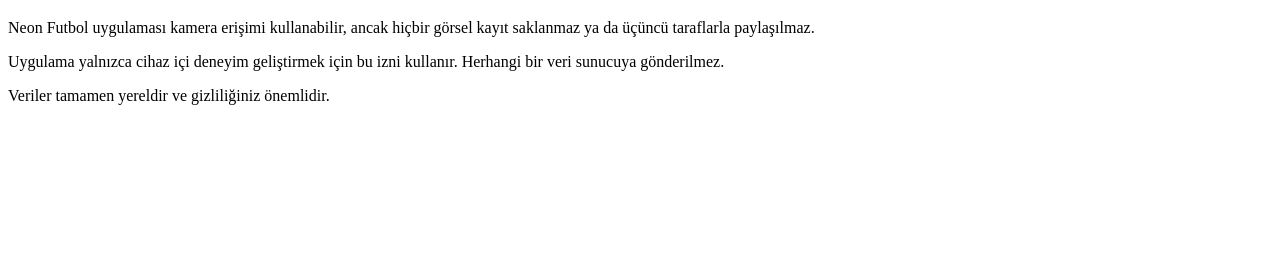
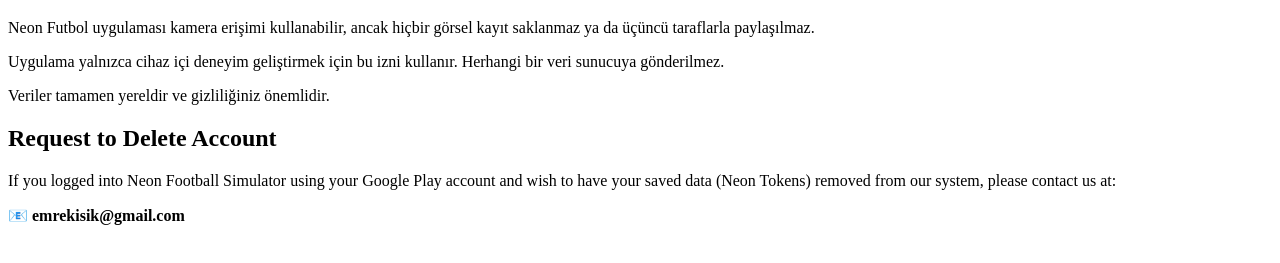
Before and after one commit to emrekisik/neonfutbol-privacy-policy, a plain HTML site: page index.html in a window 1280 px wide. Shown: the part 61-324 px from the top of the page. Drawn offline with Linux system fonts and the light colour scheme.

Commit message:
Update index.html

```diff
--- a/index.html
+++ b/index.html
@@ -9,5 +9,12 @@
   <p>Neon Futbol uygulaması kamera erişimi kullanabilir, ancak hiçbir görsel kayıt saklanmaz ya da üçüncü taraflarla paylaşılmaz.</p>
   <p>Uygulama yalnızca cihaz içi deneyim geliştirmek için bu izni kullanır. Herhangi bir veri sunucuya gönderilmez.</p>
   <p>Veriler tamamen yereldir ve gizliliğiniz önemlidir.</p>
+
+<body>
+  <h2>Request to Delete Account</h2>
+  <p>If you logged into Neon Football Simulator using your Google Play account and wish to have your saved data (Neon Tokens) removed from our system, please contact us at:</p>
+  <p><b>📧 emrekisik@gmail.com</b></p>
+</body>
+
 </body>
 </html>
```
